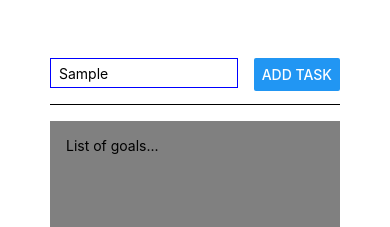
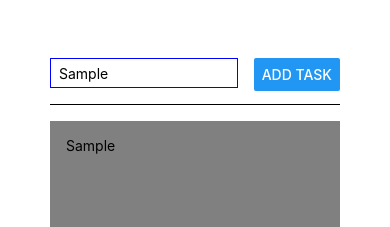
Before and after one commit to SpiderAndCat/reactNative_ToDoApp, a React Native app: screen / in a window 390 px wide. Both pictures are taken after typing "Sample" into the empty fields and a click on the button "ADD TASK". Shown: the top 227 px of the page. Built offline with nearby package versions, Linux system fonts and the light colour scheme.

Commit message:
Using Hooks, adds text field input (a Task) to table of Tasks

```diff
--- a/App.js
+++ b/App.js
@@ -1,19 +1,33 @@
+import {useState} from 'react';
 import { StyleSheet, Text, View, TextInput, Button } from 'react-native';
 //import { Button } from 'react-native-web';
 
 export default function App() {
+
+  const [enteredToDoTask, setEnteredToDoTask] = useState('');
+  const [tasks, setTasks] = useState([]);
+
+  function taskTextEnteredHandler(text) {
+    setEnteredToDoTask(text);
+  }
+
+  function addTaskHandler() {
+    console.log('Task: ')
+    setTasks(t => [...t, enteredToDoTask]);
+  }
+
   return (
     <View style={styles.container}>
 
       <View style={styles.inputContainer}>
-        <TextInput style={styles.textInput} placeholder='What do you need to do?'></TextInput>
+        <TextInput style={styles.textInput} placeholder='What do you need to do?' onChangeText={taskTextEnteredHandler}></TextInput>
         <View style={styles.addButton}>
-          <Button title='Add Task'/>
+          <Button onPress={addTaskHandler} title='Add Task'/>
         </View>
       </View>
 
       <View style={styles.tasksContainer}>
-        <Text>List of goals...</Text>
+        {tasks.map((t) => <Text>{t}</Text>)}
       </View>
 
     </View>
```
